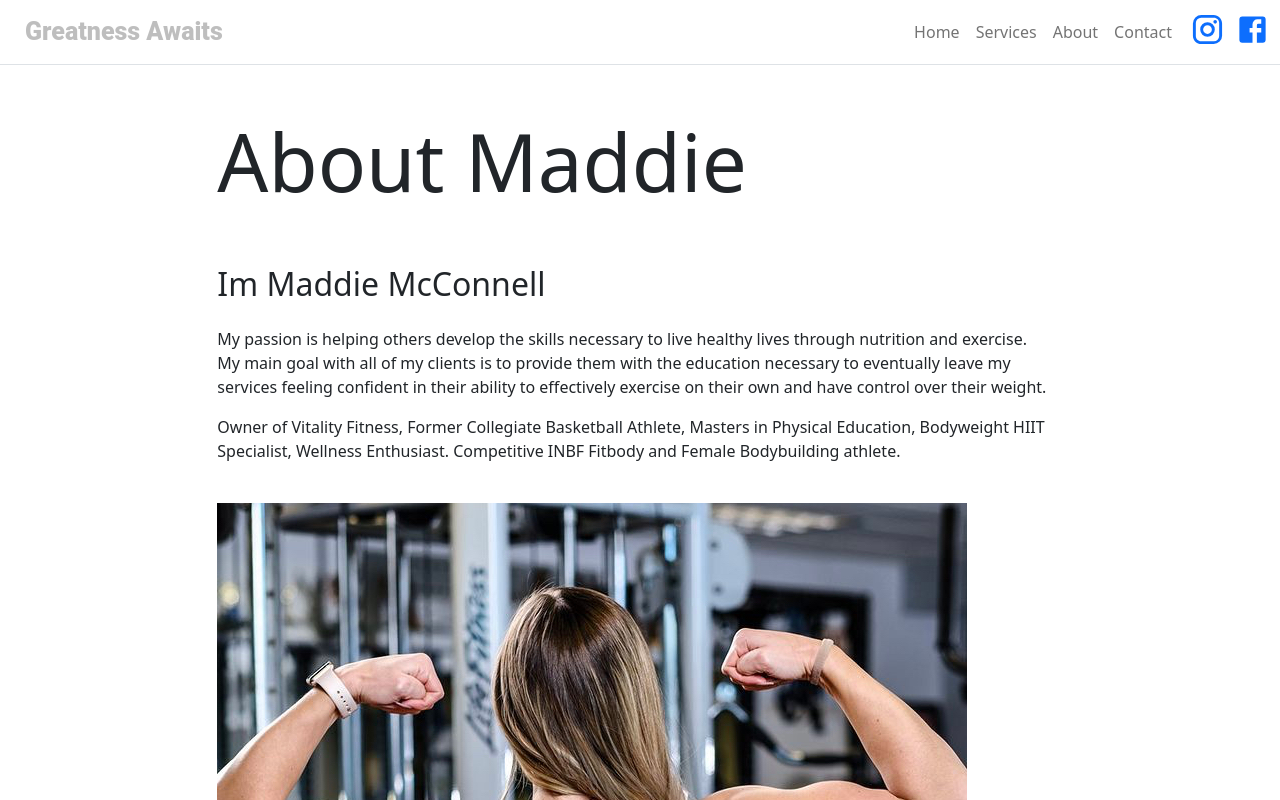
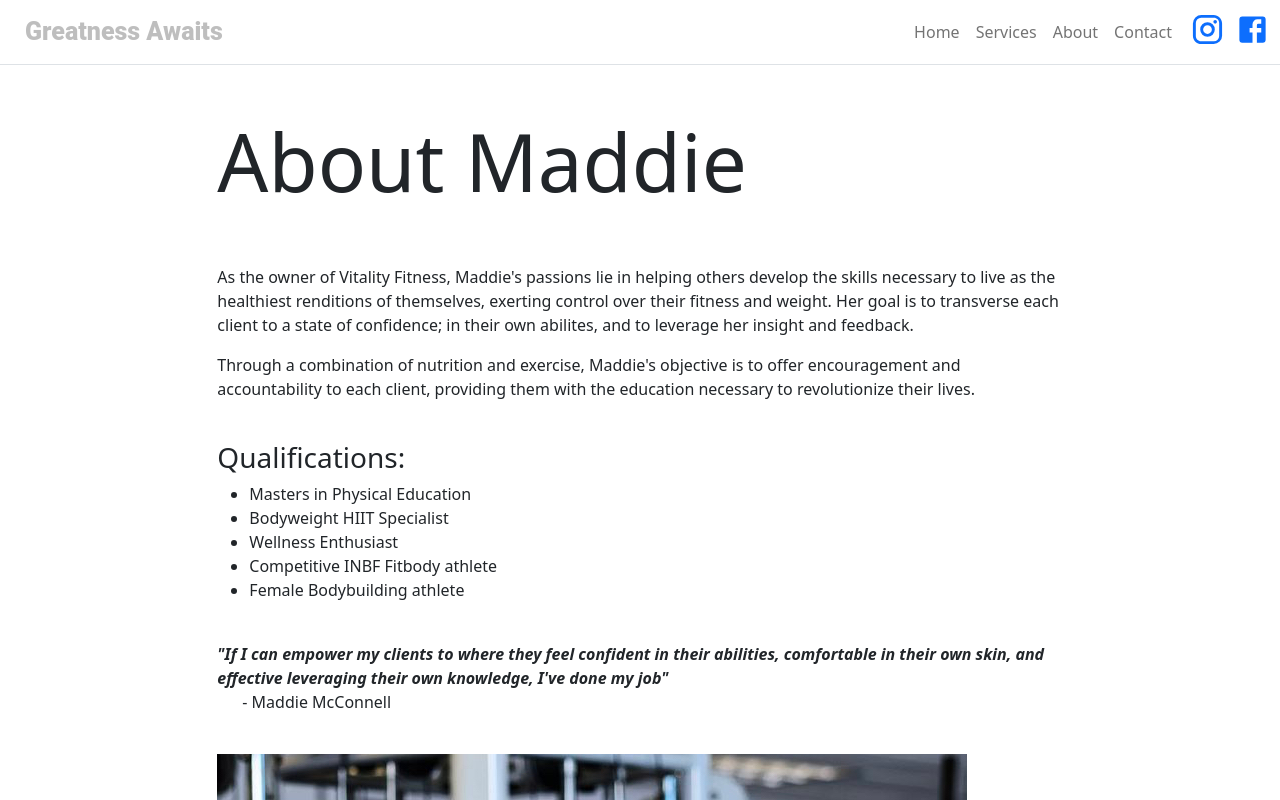
Before and after one commit to Magofna68/Capstone, a React (Create React App) app: page /about in a window 1280 px wide. Shown: the top 800 px of the page. Built offline with nearby package versions, Linux system fonts and the light colour scheme.

Commit message:
update About me page with styling

```diff
--- a/src/App.js
+++ b/src/App.js
@@ -9,6 +9,7 @@ import NavbarToggle from 'react-bootstrap/esm/NavbarToggle';
 import NavbarCollapse from 'react-bootstrap/esm/NavbarCollapse';
 import Nav from 'react-bootstrap/esm/Nav';
 import Banner from './components/Banner';
+// import { Test, VitalityB } from './videos/';
 
 
 
@@ -35,17 +36,19 @@ class App extends React.Component {
       ],
       home: {
 
-        title: 'Elevate Your Gains.',
         subTitle: 'Vitality Fitness',
-        text: <ITyped />,
-        // textRef: <ITyped />,
-        // ref: { textRef }
+        title: <ITyped />,
+        // text: <ITyped />,
+        text: 'Let\'s get to work.',
+
       },
       about: {
         title: 'About Maddie',
+        // banner: { Test },
       },
       contact: {
         title: 'Let\'s Chat.',
+        // banner: { VitalityB }
       },
       services: {
         title: 'Services Provided'
--- a/src/components/Banner.js
+++ b/src/components/Banner.js
@@ -1,12 +1,11 @@
 import React, { Component } from "react";
-// import Vitality from '../IMG/VitalityBanner.png';
-import Test from '../videos/Test.mp4';
+import VitalityB from '../../src/videos/VitalityB.mp4';
 
 class Banner extends Component {
   render() {
     return (
       <div>
-        <video src={Test} alt="Vitality Fitness Company" type="video/mp4" id="banner" width="1300" height="150" autoplay="true" loop="true" />
+        <video src={VitalityB} alt="Vitality Fitness Company" type="video/mp4" id="banner" width="1300" height="150" autoplay="true" loop="true" />
       </div>
     )
   };
--- a/src/components/Hero.js
+++ b/src/components/Hero.js
@@ -12,7 +12,7 @@ function Hero(props) {
         <Col md={8} sm={12}>
           {props.subTitle && <h3 className="display-4 font-weight-lighter">{props.subTitle}</h3>}
           {props.title && <h1 className="display-1 bolder">{props.title}</h1>}
-          {props.text && <h3 className="lead font-weight-light">{props.text}</h3>}
+          {props.text && <h3 className="lead font-weight-bolder">{props.text}</h3>}
         </Col>
       </Row>
     </Container>
--- a/src/components/Ityped.js
+++ b/src/components/Ityped.js
@@ -8,7 +8,7 @@ export default class ITyped extends Component {
     init(myElement, {
       disabledBackTyping: false,
       showCursor: false,
-      strings: ['Lets get to work.'],
+      strings: ['Elevate Your Gains.', 'Greatness Awaits.', 'Tomorrow Starts Today.'],
       typeSpeed: 85,
       backDelay: 1500,
       loop: true,
--- a/src/components/pages/AboutPage.js
+++ b/src/components/pages/AboutPage.js
@@ -10,10 +10,24 @@ function AboutPage(props) {
       <Hero title={props.title} />
       <Content>
         <p>
-          <h2 id="inLine"><bold>Im Maddie McConnell</bold></h2><br></br><br></br>
-          My passion is helping others develop the skills necessary to live healthy lives through nutrition and exercise.  <br></br>My main goal with all of my clients is to provide them with the education necessary to eventually leave my services feeling confident in their ability to effectively exercise on their own and have control over their weight.
+          {/* <h2 id="inLine"><bold>Im Maddie McConnell</bold></h2><br></br><br></br> */}
+          As the owner of Vitality Fitness, Maddie's passions lie in helping others develop the skills necessary to live as the healthiest renditions of themselves, exerting control over their fitness and weight. Her goal is to transverse each client to a state of confidence; in their own abilites, and to leverage her insight and feedback.</p>
+        <p>Through a combination of nutrition and exercise, Maddie's objective is to offer encouragement and accountability to each client, providing them with the education necessary to revolutionize their lives.</p>
+        <br></br>
+        <h3>Qualifications:</h3>
+        <ul>
+          <li>Masters in Physical Education</li>
+          <li>Bodyweight HIIT Specialist</li>
+          <li>Wellness Enthusiast</li>
+          <li>Competitive INBF Fitbody athlete</li>
+          <li>Female Bodybuilding athlete</li>
+        </ul>
+        <br></br>
+
+        <p><strong><em>
+          "If I can empower my clients to where they feel confident in their abilities, comfortable in their own skin, and effective leveraging their own knowledge, I've done my job"</em></strong>
+          <p>&nbsp;&nbsp;&nbsp;&nbsp;&nbsp;&nbsp;- Maddie McConnell</p>
         </p>
-        <p>Owner of Vitality Fitness, Former Collegiate Basketball Athlete,  Masters in Physical Education, Bodyweight HIIT Specialist, Wellness Enthusiast. Competitive INBF Fitbody and Female Bodybuilding athlete.</p>
         <br></br>
         <img src={Maddie04} alt="fit girl"></img>
 
@@ -46,7 +60,7 @@ function AboutPage(props) {
         </ul> */}
       </Content>
 
-    </div>
+    </div >
   );
 }
 
--- a/src/components/pages/HomePage.js
+++ b/src/components/pages/HomePage.js
@@ -12,14 +12,14 @@ function HomePage(props) {
   return (
     <div>
       {/* <Banner /> */}
-      <Hero title={props.title} subTitle={props.subTitle} text={props.text} />
+      <Hero title={props.title} subTitle={props.subTitle} />
+      <br></br>
+      <Hero text={props.text} />
 
       <br></br>
       <br></br>
-      <br></br>
-      <br></br>
       <Carousel />
-    </div>
+    </div >
   );
 }
 
--- a/src/index.css
+++ b/src/index.css
@@ -105,14 +105,16 @@ margin: 0;
 
 .spaceAround{
   /* position: fixed; */
-  margin-top: 10px;
+  margin: 10px 10px;
+  padding: 10px 10px;
+  background-color: gray;
 }
 
 #myElement{
   opacity: 1;
   animation: blink 1s infinite;
   position: absolute;
-  font-size: 2rem;
+  font-size: 5rem;
   opacity: 1;
   color: gray;
   font-weight: 300;
@@ -141,3 +143,13 @@ margin: 0;
   height: 150px;
   width: 1300px;
 }
+
+span.navbar-brand {
+  background-color: white;
+  border: bottom;
+  border-color: white;
+}
+
+a.logo{
+
+}
```
Also changed, not shown: 1 other file (tests, documents, lock files or other folders).
